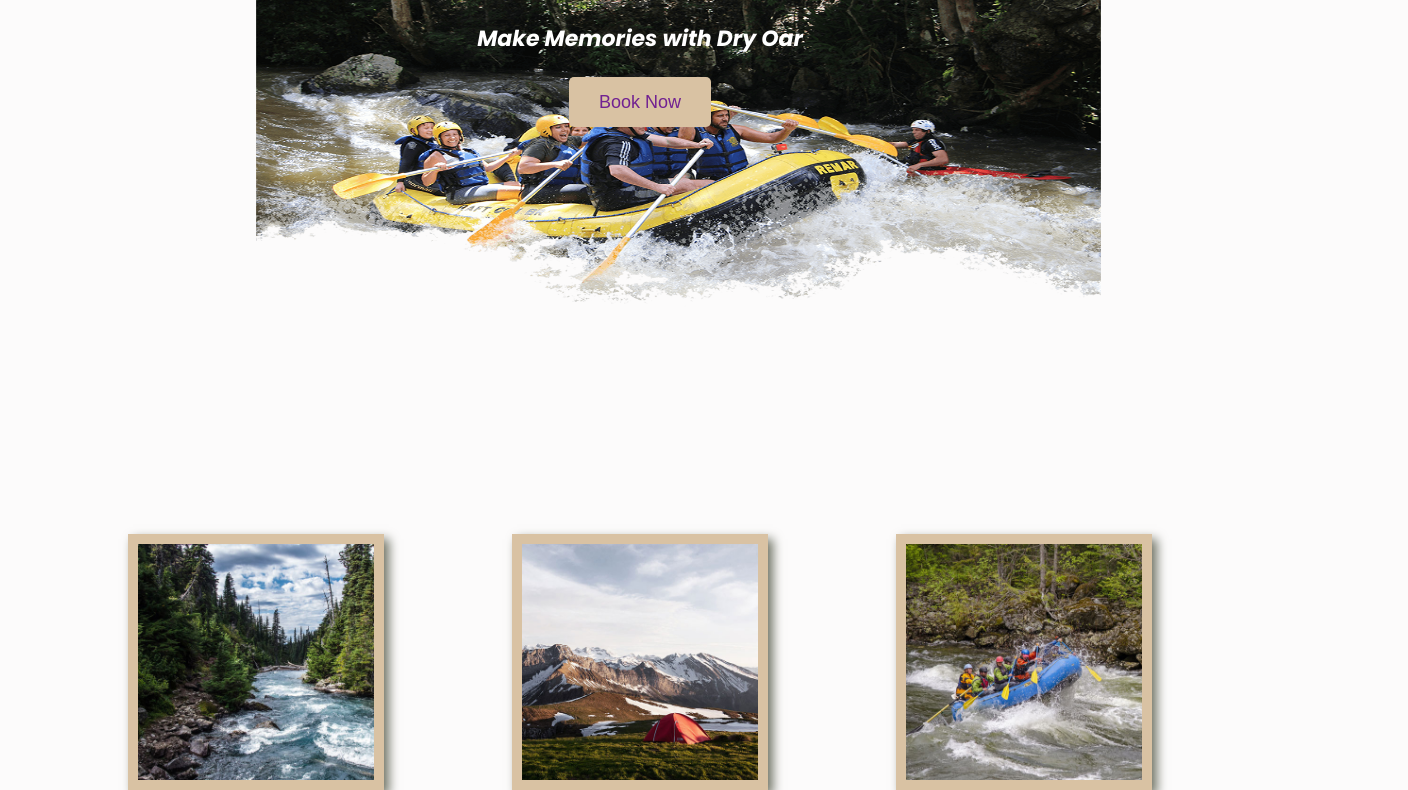
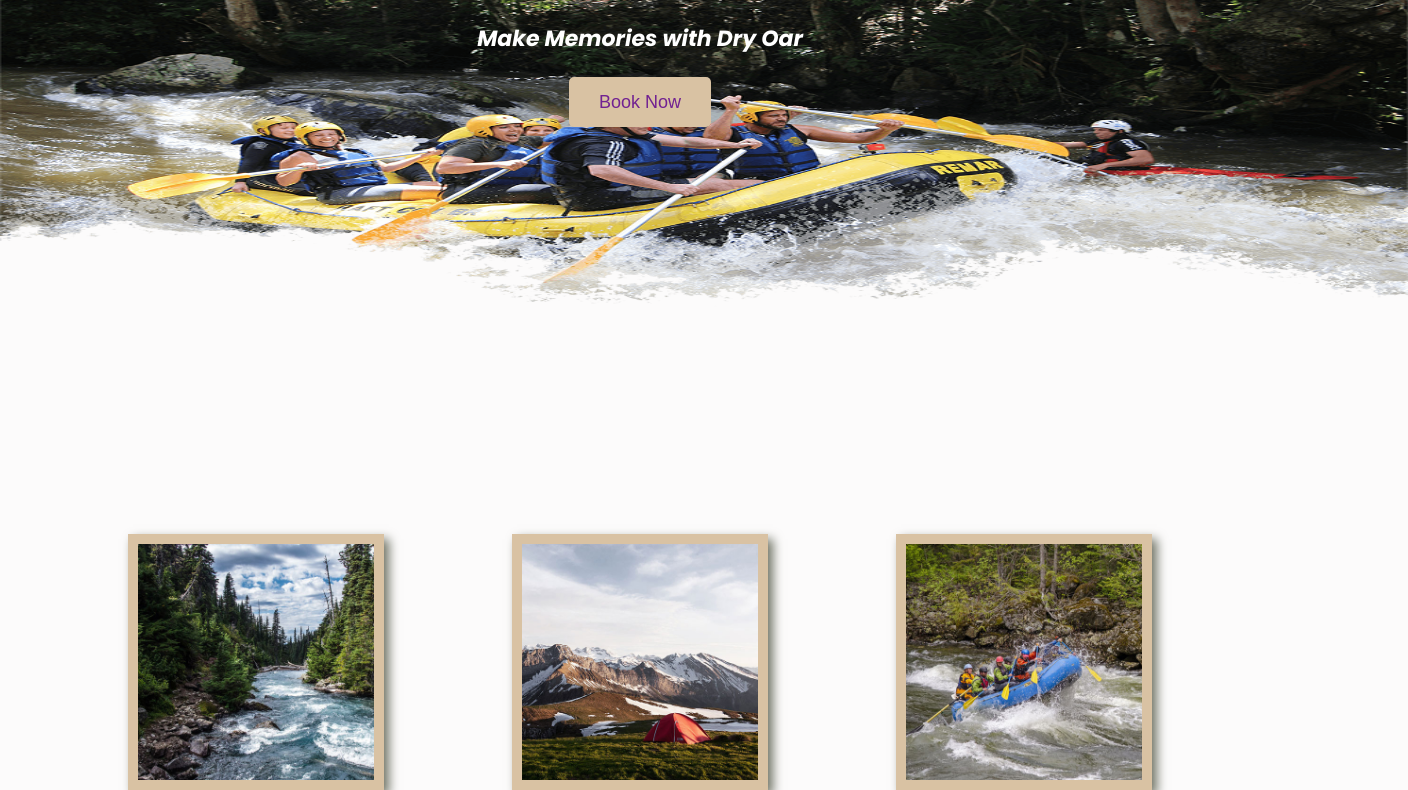
Before and after one commit to thompsontst/wdd130, a plain HTML site: page wwr/index.html in a window 1280 px wide. Shown: the part 277-1067 px from the top of the page, 1408 px wide, since content can reach past the window. Drawn offline with Linux system fonts and the light colour scheme.

Commit message:
week_07 correction

```diff
--- a/wwr/styles/styles.css
+++ b/wwr/styles/styles.css
@@ -22,8 +22,8 @@ margin-top: -100px;
     color: white;
 }
 #hero-box {
-    grid-column: 2/3;
-    grid-row: 1/2;
+    grid-column: 1/4;
+    grid-row: 1/3;
     margin-top: 100px;
     z-index: -1;
 }
```
